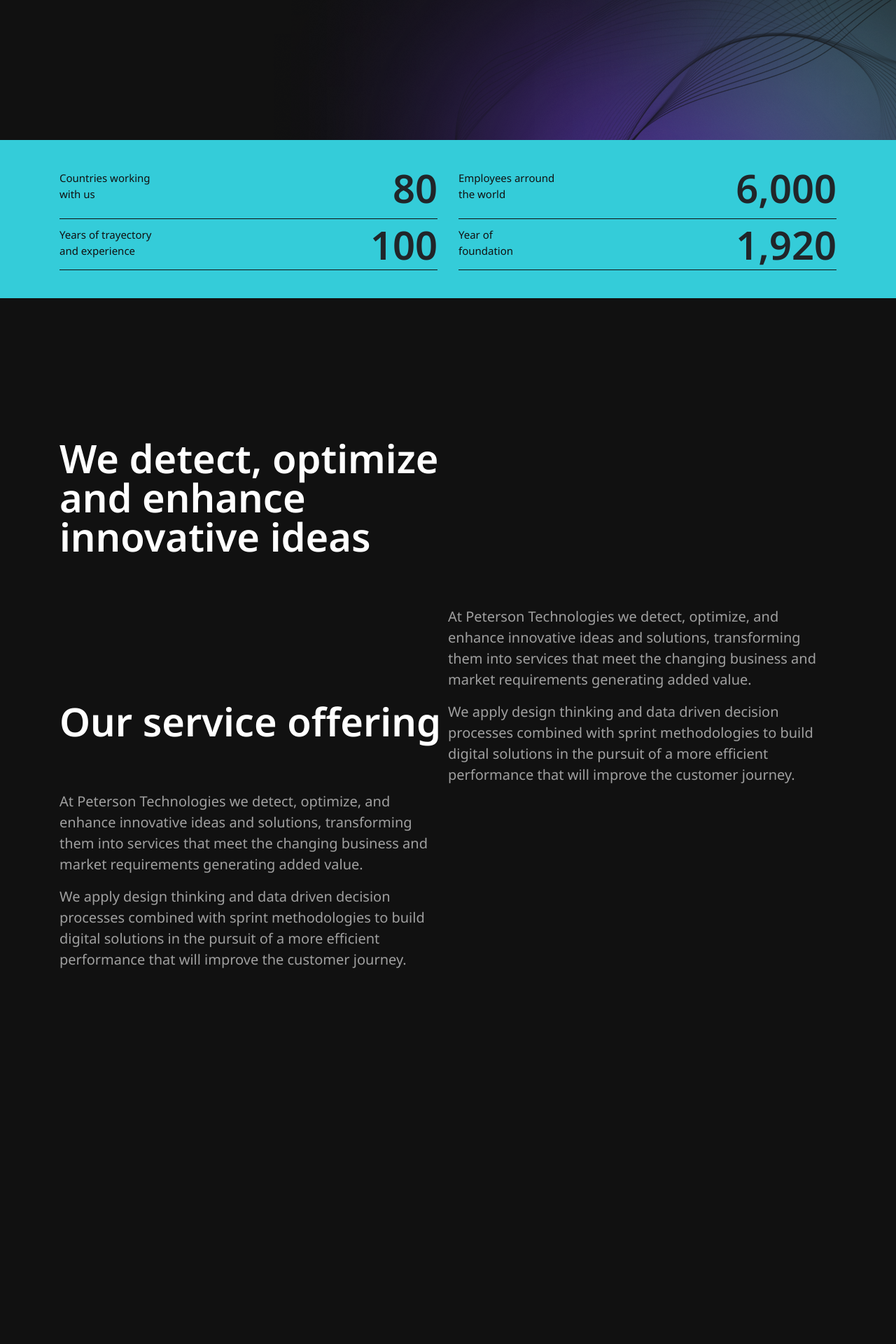
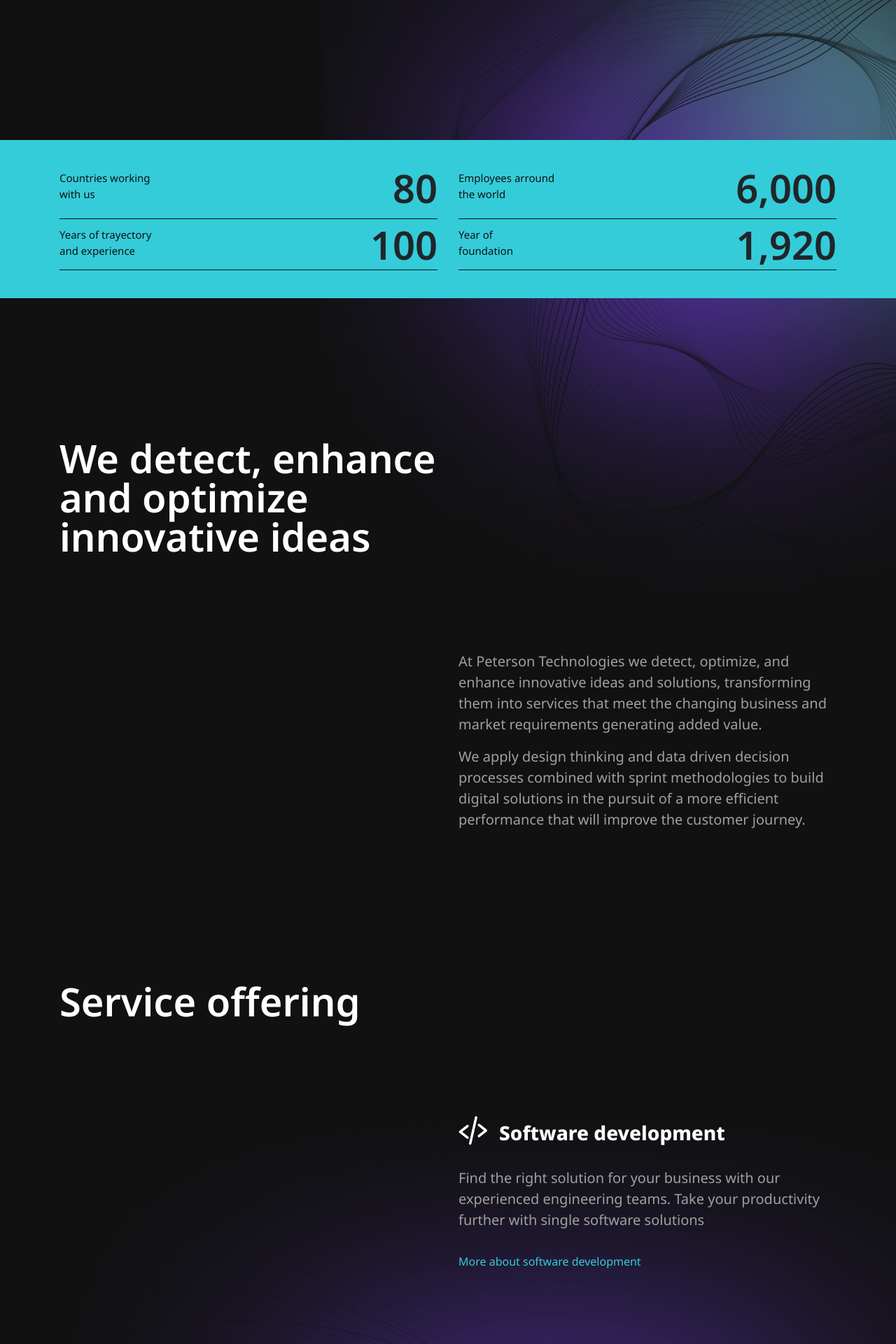
Before and after one commit to TomasAres/ptech_website, a PHP site: page / in a window 1280 px wide; the page is wider, and only the part inside the window is pictured. Shown: the part 600-2520 px from the top of that part at 70% size. Before the commit the page ends 1983 px from the top of that part, so only its background shows below. Run offline with PHP 8.4, Linux system fonts and the light colour scheme.

Commit message:
Changed to column layout, added work and cta section, started working on fixed positions for services

```diff
--- a/css/style.css
+++ b/css/style.css
@@ -23,6 +23,7 @@ body {
 .button:hover {
     background: var(--primary);
     color: var(--black)!important;
+    text-decoration: underline;
 }
 
 .navbar-expand-lg .navbar-nav .nav-link  {
@@ -64,11 +65,11 @@ p {
 }
 
 .top-sm {
-    padding-top: 16px;
+    padding-top: 16px!important;
 }
 
 .top-md {
-    padding-top: 32px;
+    padding-top: 24px;
 }
 
 .top-lg {
@@ -81,6 +82,18 @@ p {
 
 .top-xxl {
     padding-top: 200px;
+}
+
+.bottom-xxl {
+    padding-bottom: 200px;
+}
+
+.bottom-xl {
+    padding-bottom: 128px;
+}
+
+.bottom-lg {
+    padding-bottom: 64px;
 }
 
 .bold {
@@ -193,6 +206,111 @@ p {
 }
 
 .p-container {
-    max-width: 50%;
     float: right;
 }
+
+.navbar {
+    padding: .5rem 0;
+}
+
+a {
+    color: var(--primary);
+}
+
+a:hover {
+    color: var(--primary);
+}
+
+.service-title {
+    padding-left: 16px;
+}
+
+#about-us {
+    background-image: url(/img/bg_section.png);
+    background-position: top right;
+    background-repeat: no-repeat;
+}
+
+#services {
+    background-position: center bottom;
+    background-repeat: no-repeat;
+}
+
+#services img {
+    position: sticky;
+    bottom: -600px;
+    z-index: 9;
+
+}
+
+#services .col-md-6, #services h3 {
+    z-index: 9999!important;
+}
+
+
+/* CARD */
+
+.card {
+    border: 2px solid var(--primary);
+    background: transparent;
+    padding: 40px 24px 40px;
+    color: white;
+}
+
+.card, .card p {
+    transition: ease-in-out .2s;
+}
+
+.card-body {
+    padding: 0;
+}
+
+.card p, .card-title {
+    margin-bottom: 0px;
+}
+
+.case-study a {
+    color: inherit;
+}
+
+a.card-link {
+    font-size: 15px;
+    color: var(--primary);
+}
+
+.card:hover {
+    background: var(--primary);
+    color: var(--black);
+}
+
+.card:hover .card-link {
+    color: var(--black);
+    text-decoration: underline;
+}
+
+.card:hover p {
+    color: var(--black)
+}
+
+
+
+.case-study:hover a {
+    text-decoration: none;
+}
+
+a.button {
+    padding-top: 16px!important;
+    padding-bottom: 16px!important;
+
+}
+
+a.button-nav {
+    padding-top: .4rem!important;
+    padding-bottom: .4rem!important;
+}
+
+#services h3 {
+    position: sticky;
+    position: -webkit-sticky;
+    top: 200px;
+}
--- a/index.html
+++ b/index.html
@@ -107,12 +107,18 @@
         </div>
     </div>
 
-        <!-- About Numbers -->
+        <!-- About Us -->
 
       <div class="container-fluid top-xxl" id="about-us">
         <div class="container">
-          <h3 class="white semibold title">We detect, optimize and enhance innovative ideas</h3>
-          <div class="p-container top-lg">
+          <div class="row">
+            <div class="col-md-6 align-self-start">
+              <h3 class="white semibold">We detect, enhance and optimize innovative ideas</h3>
+            </div>
+            <div class="w-100"></div>
+
+            <div class="col-md-6 offset-md-6">
+              <div class="p-container top-xl">
                 <p class="home-text">
                   At Peterson Technologies we detect, optimize, and enhance innovative ideas and solutions, transforming them into services that meet the changing business and market requirements generating added value.
                 </p>
@@ -120,21 +126,8 @@
                   We apply design thinking and data driven decision processes combined with sprint methodologies to build digital solutions in the pursuit of a more efficient performance that will improve the customer journey.
                 </p>
               </div>
-
-
-        </div>
           </div>
 
-      <div class="container-fluid top-xxl" id="services">
-        <div class="container">
-          <h3 class="white semibold title">Our service offering</h3>
-          <div class="p-container top-lg">
-          <p class="home-text">
-            At Peterson Technologies we detect, optimize, and enhance innovative ideas and solutions, transforming them into services that meet the changing business and market requirements generating added value.
-          </p>
-          <p class="home-text">
-            We apply design thinking and data driven decision processes combined with sprint methodologies to build digital solutions in the pursuit of a more efficient performance that will improve the customer journey.
-          </p>
         </div>
 
 
@@ -142,6 +135,164 @@
       </div>
 
 
+         <!-- Service Offering -->
+
+         <div class="container-fluid top-xxl" id="services">
+          <div class="container">
+              <h3 class="white semibold bottom-xl">Service offering</h3>
+            <div class="w-100"></div>
+            <div class="row">
+              <div class="col-md-6 offset-md-6">
+                <div class="service">
+                 <div class="service-header d-inline d-flex align-items-center">
+                  <img src="img/softdev_icon.png" alt="Software development icon" class="service-logo">
+                  <h5 class="service-title bold white pt-2">Software development</h5>
+                 </div>
+                 <div class="service-body top-md">
+                  <p class="home-text">
+                    Find the right solution for your business with our experienced engineering teams. Take your productivity further with single software solutions
+                  </p>
+                  <a href="" class="service-link top-sm d-block">More about software development</a>
+                </div>
+                </div>
+            </div>
+
+            <div class="col-md-6 offset-md-6">
+              <div class="service top-xl">
+               <div class="service-header d-inline d-flex align-items-center">
+                <img src="img/softdev_icon.png" alt="Software development icon" class="service-logo">
+                <h5 class="service-title bold white pt-2">Data analytics</h5>
+               </div>
+               <div class="service-body top-md">
+                <p class="home-text">
+                  Discover a more efficient data-based decision-making solution that reduces costs and work times. Present results like you have never seen before
+                </p>
+                <a href="" class="service-link top-sm d-block">More about data analytics</a>
+              </div>
+              </div>
+          </div>
+
+
+          <div class="col-md-6 offset-md-6">
+            <div class="service top-xl">
+             <div class="service-header d-inline d-flex align-items-center">
+              <img src="img/softdev_icon.png" alt="Software development icon" class="service-logo">
+              <h5 class="service-title bold white pt-2">Geoprocessing</h5>
+             </div>
+             <div class="service-body top-md">
+              <p class="home-text">
+                Manage and analyze geographical data for various uses: crop or stock monitoring, property appraisal, ﬁre detection, management decisions, and more
+              </p>
+              <a href="" class="service-link top-sm d-block">More about geoprocessing</a>
+            </div>
+            </div>
+        </div>
+
+
+        <div class="col-md-6 offset-md-6">
+          <div class="service top-xl">
+           <div class="service-header d-inline d-flex align-items-center">
+            <img src="img/softdev_icon.png" alt="Software development icon" class="service-logo">
+            <h5 class="service-title bold white pt-2">E-Learning</h5>
+           </div>
+           <div class="service-body top-md">
+            <p class="home-text">
+              Our team will help you select or develop learning materials that turn information into clear and interactive content for students to learn at their own pace
+            </p>
+            <a href="" class="service-link top-sm d-block">More about e-learning</a>
+          </div>
+          </div>
+      </div>
+
+      <img src="/img/bg_services.png" alt="" class="">
+
+
+          </div>
+
+
+          </div>
+        </div>
+
+
+                 <!-- Works -->
+
+
+                 <div class="container-fluid top-xxl" id="our-work">
+                  <div class="container">
+                    <div class="row">
+                      <div class="col-md-6 align-self-start">
+                        <h3 class="white semibold">Our work</h3>
+                      </div>
+                      <div class="w-100"></div>
+
+                      <div class="col-md-4 top-xl case-study">
+                        <a href="">
+                          <div class="card">
+                          <h6 class="card-title bold">
+                            Peterson Technologies has partnered with Nestlé
+                          </h6>
+                          <p class="card-body top-sm">
+                            We use our new system to detect and prevent mycotoxing generation
+                          </p>
+                          <a href="" class="card-link d-inline top-md">View case study</a>
+                        </div>
+                      </a>
+                    </div>
+
+                    <div class="col-md-4 top-xl case-study">
+                      <a href="">
+                        <div class="card">
+                        <h6 class="card-title bold">
+                          Peterson Technologies has partnered with Nestlé
+                        </h6>
+                        <p class="card-body top-sm">
+                          We use our new system to detect and prevent mycotoxing generation
+                        </p>
+                        <a href="" class="card-link d-inline top-md">View case study</a>
+                      </div>
+                    </a>
+                  </div>
+
+                  <div class="col-md-4 top-xl case-study">
+                    <a href="">
+                      <div class="card">
+                      <h6 class="card-title bold">
+                        Peterson Technologies has partnered with Nestlé
+                      </h6>
+                      <p class="card-body top-sm">
+                        We use our new system to detect and prevent mycotoxing generation
+                      </p>
+                      <a href="" class="card-link d-inline top-md">View case study</a>
+                    </div>
+                  </a>
+                </div>
+
+                  </div>
+
+
+                  </div>
+                </div>
+
+
+                    <!-- Let's Work -->
+
+                    <div class="container-fluid">
+                      <div class="container text-center top-xxl bottom-xxl">
+                        <div class="row justify-content-center">
+                          <div class="col-md-6">
+                            <h3 class="white semibold">Let's work together</h3>
+                            <p class="home-text w-75 m-auto top-sm bottom-sm">
+                              Get in touch with us in order to discuss your company's needs
+                            </p>
+                            <div class="button-wrapper top-lg"><a class="button" href="#">Contact Our Team</a></div>
+
+                          </div>
+                        </div>
+                      </div>
+                    </div>
+
+
+
 
 
 
```
Also changed, not shown: img/bg_hero.png, img/bg_section.png, img/bg_services.png (added), img/softdev_icon.png (added). Lines whose indentation alone changed are shown as unchanged.
